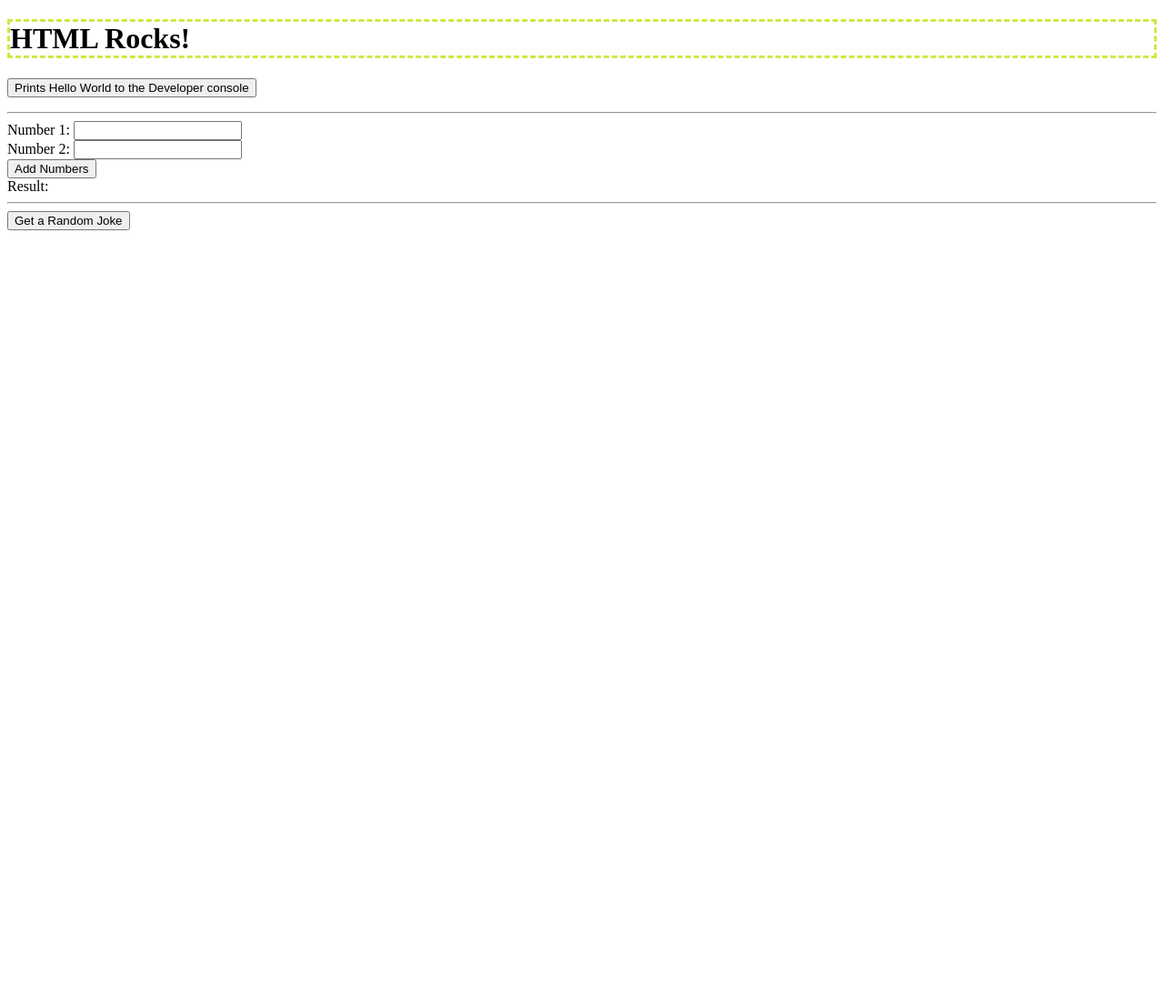
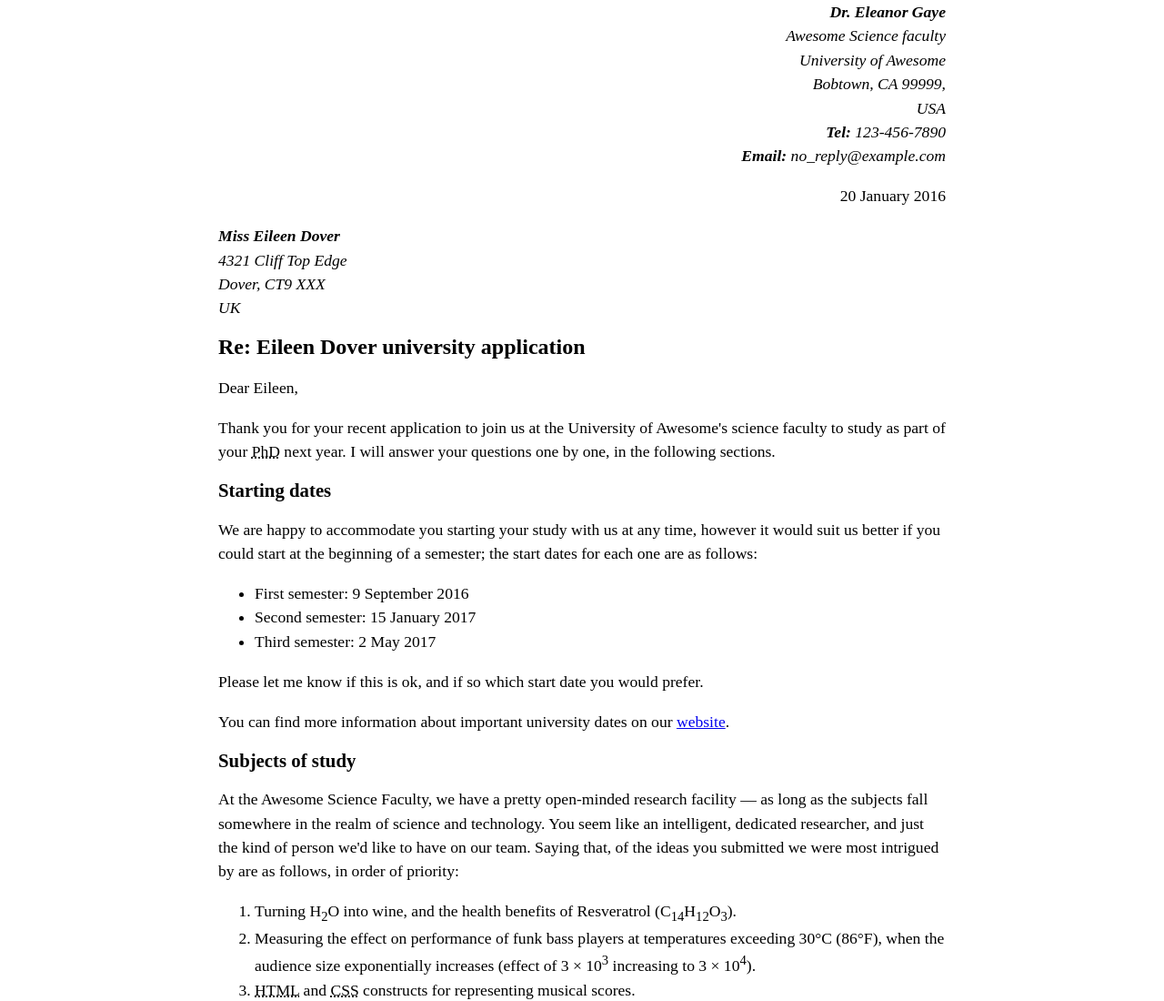
Before and after one commit to seanbchaney/M3.2_Lab, a website: page index.html in a window 1280 px wide. Shown: the top 1100 px of the page at 91% size. Before the commit the page ends 800 px from the top, so only its background shows below. Drawn offline with Linux system fonts and the light colour scheme.

Commit message:
Project M3.2 completedOC

```diff
--- a/css/style.css
+++ b/css/style.css
@@ -1,4 +1,24 @@
-h1{
-  border-color: #d3e644;
-  border-style: dashed;
+body {
+  max-width: 800px;
+  margin: 0 auto;
 }
+
+.sender-column {
+  text-align: right;
+}
+
+h1 {
+  font-size: 1.5em;
+}
+
+h2 {
+  font-size: 1.3em;
+}
+
+p,ul,ol,dl,address {
+  font-size: 1.1em;
+}
+
+p, li, dd, dt, address {
+  line-height: 1.5;
+}
--- a/index.html
+++ b/index.html
@@ -1,79 +1,85 @@
-<!doctype html>
-<html>
+<!DOCTYPE html>
+<html lang="en">
+<head>
+    <meta charset="UTF-8">
+    <meta name="author" content="Dr. Eleanor Gaye">
+    <title>University of Awesome - Application Response</title>
+    <link rel="stylesheet" href="css/style.css">
+</head>
+<body>
+    <address class="sender-column">
+        <strong>Dr. Eleanor Gaye</strong><br>
+        Awesome Science faculty<br>
+        University of Awesome<br>
+        Bobtown, CA 99999,<br>
+        USA<br>
+        <strong>Tel:</strong> 123-456-7890<br>
+        <strong>Email:</strong> no_reply@example.com
+    </address>
 
-<head>
-  <meta charset="utf-8">
-  <title>Hello World!</title>
-  <meta name="description" content="">
-  <meta name="viewport" content="width=device-width, initial-scale=1">
-  <link rel="stylesheet" href="css/style.css">
-  <link rel="shortcut icon" href="img/favicon.ico">
-</head>
+    <p class="sender-column"><time datetime="2016-01-20">20 January 2016</time></p>
 
-<body>
-  <h1>HTML Rocks!</h1>
-  <p>
-    <button  onclick="helloWorld()">Prints Hello World to the Developer console</button>
-  </p>
-  <hr>
-  <form id="addForm">
-    <label for="num1">Number 1:</label>
-    <input type="number" id="num1" name="num1" required>
-    <br>
-    <label for="num2">Number 2:</label>
-    <input type="number" id="num2" name="num2" required>
-    <br>
-    <button type="submit">Add Numbers</button>
-  </form>
+    <address>
+        <strong>Miss Eileen Dover</strong><br>
+        4321 Cliff Top Edge<br>
+        Dover, CT9 XXX<br>
+        UK
+    </address>
 
-  <label id="result">Result:</label>
+    <h1>Re: Eileen Dover university application</h1>
 
-  <hr>
+    <p>Dear Eileen,</p>
 
-  <button id="jokeButton">Get a Random Joke</button>
-  <p id="joke"></p>
+    <p>Thank you for your recent application to join us at the University of Awesome's science faculty to study as part of your <abbr title="Doctor of Philosophy">PhD</abbr> next year. I will answer your questions one by one, in the following sections.</p>
 
-  <script type="module" script="js/main.js">
-    import {helloWorld, add, fetchRandomJoke} from './js/main.js';
+    <h2>Starting dates</h2>
 
-    // This shows how to assign a function to the window object
-    // so that it can be called from the browser console
-    window.helloWorld = helloWorld;
+    <p>We are happy to accommodate you starting your study with us at any time, however it would suit us better if you could start at the beginning of a semester; the start dates for each one are as follows:</p>
 
-    // This shows how to add an event listener to a button in the HTML
-    // and call a function when the button is clicked
-    const form = document.getElementById('addForm');
-    form.addEventListener('submit', function(e) {
-      e.preventDefault();
-      const num1 = parseFloat(document.getElementById('num1').value);
-      const num2 = parseFloat(document.getElementById('num2').value);
-      try{
-        const result = add(num1, num2);
-        document.getElementById('result').textContent = `Result: ${result}`;
-      }catch(e){
-        console.error(e);
-        document.getElementById('result').textContent = `Error: ${e.message}`;
-      }
+    <ul>
+        <li><time datetime="2016-09-09">First semester: 9 September 2016</time></li>
+        <li><time datetime="2017-01-15">Second semester: 15 January 2017</time></li>
+        <li><time datetime="2017-05-02">Third semester: 2 May 2017</time></li>
+    </ul>
 
-    });
+    <p>Please let me know if this is ok, and if so which start date you would prefer.</p>
 
-    // this shows how to add an event listener to a button in the HTML
-    // that calls a function that fetches a random joke from an API
-    // and displays it on the page
-    const jokebtn = document.getElementById('jokeButton');
-    const jokeresult = document.getElementById('joke');
-    jokebtn.addEventListener('click', async () => {
-      try {
-        jokeresult.textContent = 'Loading...';
-        const joke = await fetchRandomJoke();
-        document.getElementById('joke').textContent = joke;
-      } catch (e) {
-        console.error(e);
-        document.getElementById('joke').textContent = `Error: ${e.message}`;
-      }
-    });
-  </script>
+    <p>You can find more information about important university dates on our <a href="http://example.com" title="University of Awesome important dates">website</a>.</p>
 
+    <h2>Subjects of study</h2>
+
+    <p>At the Awesome Science Faculty, we have a pretty open-minded research facility — as long as the subjects fall somewhere in the realm of science and technology. You seem like an intelligent, dedicated researcher, and just the kind of person we'd like to have on our team. Saying that, of the ideas you submitted we were most intrigued by are as follows, in order of priority:</p>
+
+    <ol>
+        <li>Turning H<sub>2</sub>O into wine, and the health benefits of Resveratrol (C<sub>14</sub>H<sub>12</sub>O<sub>3</sub>).</li>
+        <li>Measuring the effect on performance of funk bass players at temperatures exceeding 30°C (86°F), when the audience size exponentially increases (effect of 3 × 10<sup>3</sup> increasing to 3 × 10<sup>4</sup>).</li>
+        <li><abbr title="HyperText Markup Language">HTML</abbr> and <abbr title="Cascading Style Sheets">CSS</abbr> constructs for representing musical scores.</li>
+    </ol>
+
+    <p>So please can you provide more information on each of these subjects, including how long you'd expect the research to take, required staff and other resources, and anything else you think we'd need to know? Thanks.</p>
+
+    <h2>Exotic dance moves</h2>
+
+    <p>Yes, you are right! As part of my post-doctorate work, I did study exotic tribal dances. To answer your question, my favourite dances are as follows, with definitions:</p>
+
+    <dl>
+        <dt><strong>Polynesian chicken dance</strong></dt>
+        <dd>A little known but very influential dance dating back as far as 300<abbr title="Before Christ">BC</abbr>, a whole village would dance around in a circle like chickens, to encourage their livestock to be "fruitful".</dd>
+
+        <dt><strong>Icelandic brownian shuffle</strong></dt>
+        <dd>Before the Icelanders developed fire as a means of getting warm, they used to practice this dance, which involved huddling close together in a circle on the floor, and shuffling their bodies around in imperceptibly tiny, very rapid movements. One of my fellow students used to say that he thought this dance inspired modern styles such as Twerking.</dd>
+
+        <dt><strong>Arctic robot dance</strong></dt>
+        <dd>An interesting example of historic misinformation, English explorers in the 1960s believed to have discovered a new dance style characterized by "robotic", stilted movements, being practiced by inhabitants of Northern Alaska and Canada. Later on however it was discovered that they were just moving like this because they were really cold.</dd>
+    </dl>
+
+    <p>For more of my research, see my <a href="http://example.com" title="Dr. Gaye's exotic dance research">exotic dance research page</a>.</p>
+
+    <p>Yours sincerely,</p>
+    <p><strong>Dr Eleanor Gaye</strong></p>
+
+    <blockquote>
+        University of Awesome motto: <q>Be awesome to each other.</q> — <cite>The memoirs of Bill S Preston, <abbr title="Esquire">Esq.</abbr></cite>
+    </blockquote>
 </body>
-
 </html>
```
